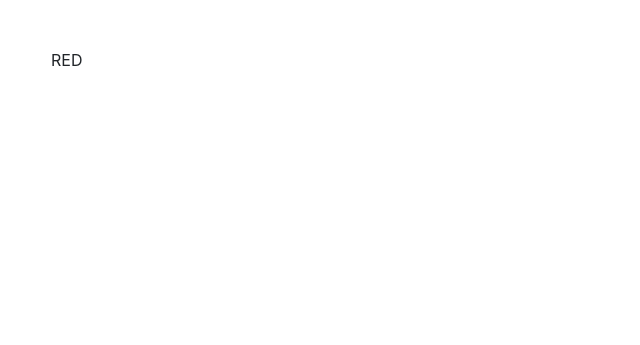
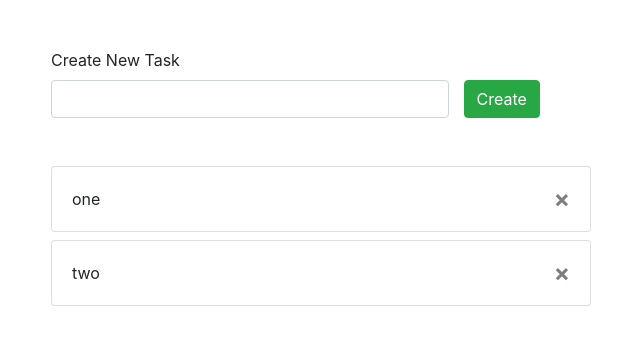
Before and after one commit to aukoyy/sandbox, a Django app: page /tasks/ in a window 1280 px wide. Before the commit the part shown is almost empty. Shown: the top 345 px of the page, without its empty margins (319-959 px from the left). Run offline with Django 3.2, Linux system fonts and the light colour scheme; some libraries are stand-ins or nearby versions.

Commit message:
make tasks template

```diff
--- a/django-vue/todo/static/main.js
+++ b/django-vue/todo/static/main.js
@@ -0,0 +1,7 @@
+var app = new Vue({
+	el: '#app',
+	data: {
+		task: '',
+		tasks: [{ title: 'one' }, { title: 'two' }],
+	},
+});
--- a/django-vue/todo/task/templates/task/tasks.html
+++ b/django-vue/todo/task/templates/task/tasks.html
@@ -1 +1,30 @@
-{% extends 'base.html' %} {% block content %} {{ name }} {% endblock %}
+{% extends 'base.html' %} {% block content %} {% verbatim %}
+<!-- Verbatim tells django to ignore wrapped content. It allows vue variables -->
+
+<div id="app">
+	<form>
+		<div class="form-group row">
+			<div class="col-9">
+				<label>Create New Task</label>
+				<input class="form-control" v-model="task" />
+			</div>
+
+			<div class="d-flex flex-column">
+				<button class="btn btn-success mt-auto">Create</button>
+			</div>
+		</div>
+	</form>
+
+	<div class="mt-5">
+		<div class="card mt-2" v-for="task in tasks">
+			<div class="card-body">
+				{{ task.title }}
+				<button type="button" class="close float-right">
+					<span>&times;</span>
+				</button>
+			</div>
+		</div>
+	</div>
+</div>
+
+{% endverbatim %} {% endblock %}
```
Also changed, not shown: django-vue/todo/db.sqlite3 (added).
